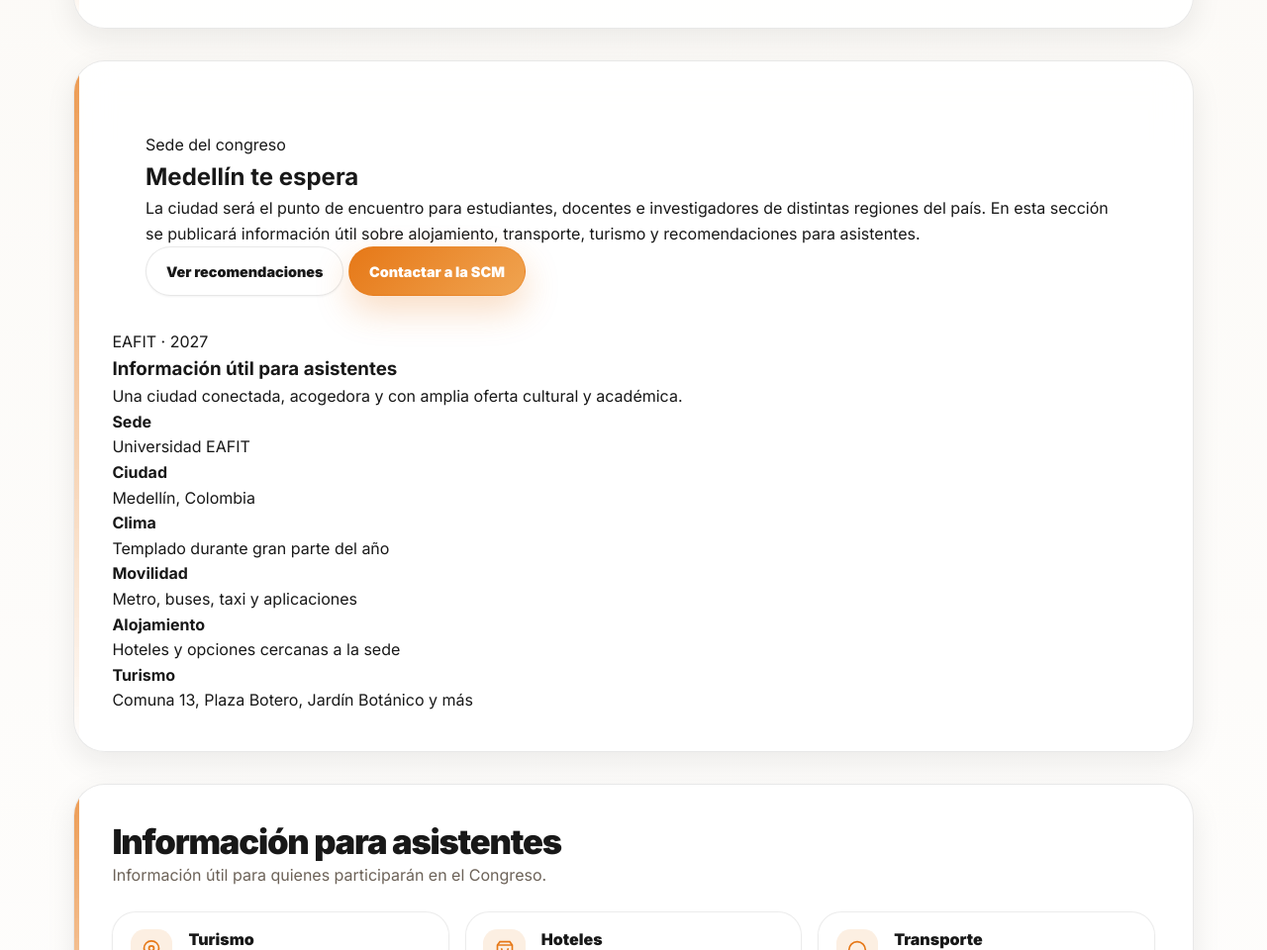
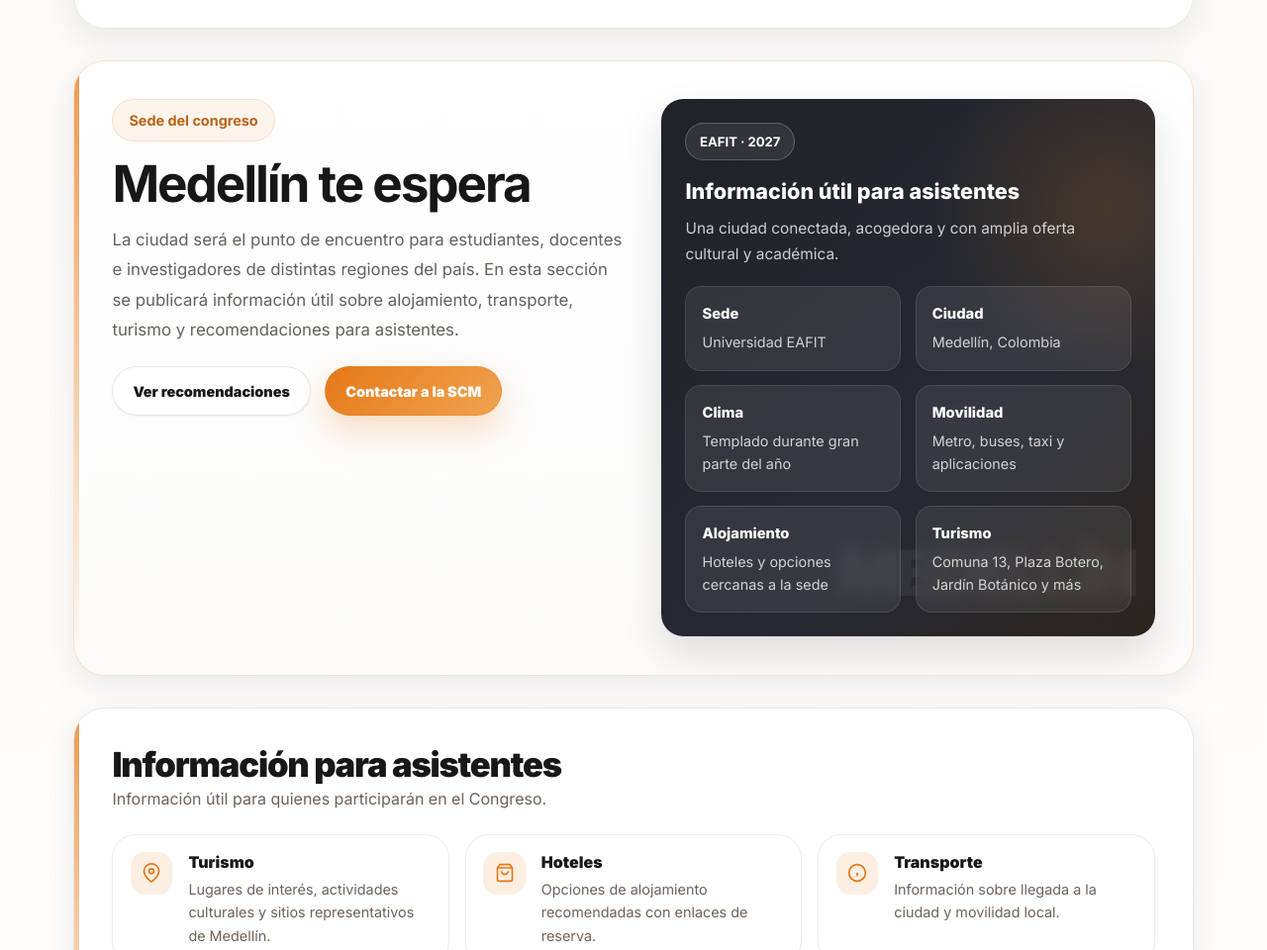
Before and after one commit to MaiHoyos/CCM, a plain HTML site: page index.html in a window 1280 px wide. Shown: the part 3511-4471 px from the top of the page at 99% size. Drawn offline with Linux system fonts and the light colour scheme.

Commit message:
Update styles.css

```diff
--- a/styles.css
+++ b/styles.css
@@ -981,53 +981,160 @@ a {
   white-space: nowrap;
 }
 
-/* ================= Venue ================= */
-.venue-card {
+/* ================= Venue Section ================= */
+.venue-section {
+  padding: clamp(1.5rem, 3vw, 2.4rem);
+  border: 1px solid rgba(230, 120, 23, 0.22);
+  background: linear-gradient(180deg, #ffffff 0%, #fcfbfa 100%);
+}
+
+.venue-layout {
   display: grid;
-  grid-template-columns: 1.1fr 0.9fr;
-  gap: 1.25rem;
-  padding: 0;
+  grid-template-columns: 1.05fr 1fr;
+  gap: 2rem;
+  align-items: start;
+}
+
+.section-chip {
+  display: inline-flex;
+  align-items: center;
+  padding: 0.55rem 1rem;
+  border-radius: 999px;
+  background: rgba(230, 120, 23, 0.08);
+  border: 1px solid rgba(230, 120, 23, 0.18);
+  color: #b86418;
+  font-size: 0.9rem;
+  font-weight: 700;
+  margin-bottom: 1rem;
+}
+
+.venue-title {
+  font-size: clamp(2rem, 4vw, 3.2rem);
+  line-height: 1.05;
+  letter-spacing: -0.04em;
+  margin-bottom: 0.9rem;
+  color: #171717;
+}
+
+.venue-text {
+  max-width: 560px;
+  color: #66605b;
+  font-size: 1.05rem;
+  line-height: 1.8;
+  margin-bottom: 1.4rem;
+}
+
+.venue-actions {
+  display: flex;
+  flex-wrap: wrap;
+  gap: 0.9rem;
+}
+
+.venue-panel {
+  position: relative;
+  border-radius: 1.4rem;
+  padding: 1.5rem;
+  background:
+    radial-gradient(circle at 90% 20%, rgba(230, 120, 23, 0.18), transparent 28%),
+    linear-gradient(135deg, #1f2228 0%, #252932 62%, #2d241f 100%);
+  color: #fff;
+  box-shadow: 0 18px 40px rgba(0, 0, 0, 0.12);
   overflow: hidden;
 }
 
-.venue-content {
-  padding: clamp(1.35rem, 3vw, 2.1rem);
-}
-
-.venue-visual {
+.venue-panel::before {
+  content: "MEDELLÍN";
+  position: absolute;
+  right: 1.2rem;
+  bottom: 0.8rem;
+  font-size: clamp(2.3rem, 5vw, 4rem);
+  font-weight: 900;
+  color: rgba(255, 255, 255, 0.06);
+  letter-spacing: -0.05em;
+  pointer-events: none;
+}
+
+.venue-panel-header {
   position: relative;
-  min-height: 290px;
-  background:
-    linear-gradient(135deg, rgba(36, 36, 36, 0.78), rgba(230, 120, 23, 0.58)),
-    radial-gradient(circle at 35% 30%, rgba(255, 255, 255, 0.35), transparent 28%),
-    linear-gradient(45deg, #5B4031, #E67817);
-}
-
-.venue-visual::before {
-  content: "Medellín";
-  position: absolute;
-  left: 1.4rem;
-  bottom: 1.2rem;
-  color: rgba(255, 255, 255, 0.92);
-  font-size: clamp(2rem, 5vw, 4rem);
-  font-weight: 900;
-  letter-spacing: -0.06em;
-}
-
-.venue-visual::after {
-  content: "EAFIT · 2027";
-  position: absolute;
-  top: 1.4rem;
-  right: 1.4rem;
-  padding: 0.45rem 0.75rem;
-  border: 1px solid rgba(255, 255, 255, 0.30);
+  z-index: 1;
+  margin-bottom: 1.2rem;
+}
+
+.venue-badge {
+  display: inline-block;
+  padding: 0.45rem 0.85rem;
   border-radius: 999px;
-  color: #fff;
-  background: rgba(255, 255, 255, 0.12);
-  backdrop-filter: blur(12px);
-  font-size: 0.78rem;
-  font-weight: 850;
-  letter-spacing: 0.08em;
+  border: 1px solid rgba(255,255,255,0.22);
+  background: rgba(255,255,255,0.08);
+  font-size: 0.82rem;
+  font-weight: 700;
+  margin-bottom: 0.9rem;
+}
+
+.venue-panel-header h3 {
+  font-size: 1.35rem;
+  margin-bottom: 0.45rem;
+  font-weight: 800;
+}
+
+.venue-panel-header p {
+  color: rgba(255,255,255,0.78);
+  line-height: 1.7;
+  font-size: 0.96rem;
+}
+
+.venue-cards {
+  position: relative;
+  z-index: 1;
+  display: grid;
+  grid-template-columns: repeat(2, minmax(0, 1fr));
+  gap: 0.9rem;
+}
+
+.venue-info-card {
+  background: rgba(255,255,255,0.08);
+  border: 1px solid rgba(255,255,255,0.10);
+  border-radius: 1rem;
+  padding: 1rem;
+  backdrop-filter: blur(8px);
+}
+
+.venue-info-card h4 {
+  font-size: 0.92rem;
+  font-weight: 800;
+  margin-bottom: 0.35rem;
+  color: #ffffff;
+}
+
+.venue-info-card p {
+  font-size: 0.9rem;
+  color: rgba(255,255,255,0.78);
+  line-height: 1.55;
+}
+
+@media (max-width: 900px) {
+  .venue-layout {
+    grid-template-columns: 1fr;
+  }
+
+  .venue-panel::before {
+    font-size: 2.8rem;
+  }
+}
+
+@media (max-width: 560px) {
+  .venue-cards {
+    grid-template-columns: 1fr;
+  }
+
+  .venue-actions {
+    flex-direction: column;
+    align-items: stretch;
+  }
+
+  .venue-actions a {
+    justify-content: center;
+  }
 }
 
 /* ================= Agenda ================= */
```
